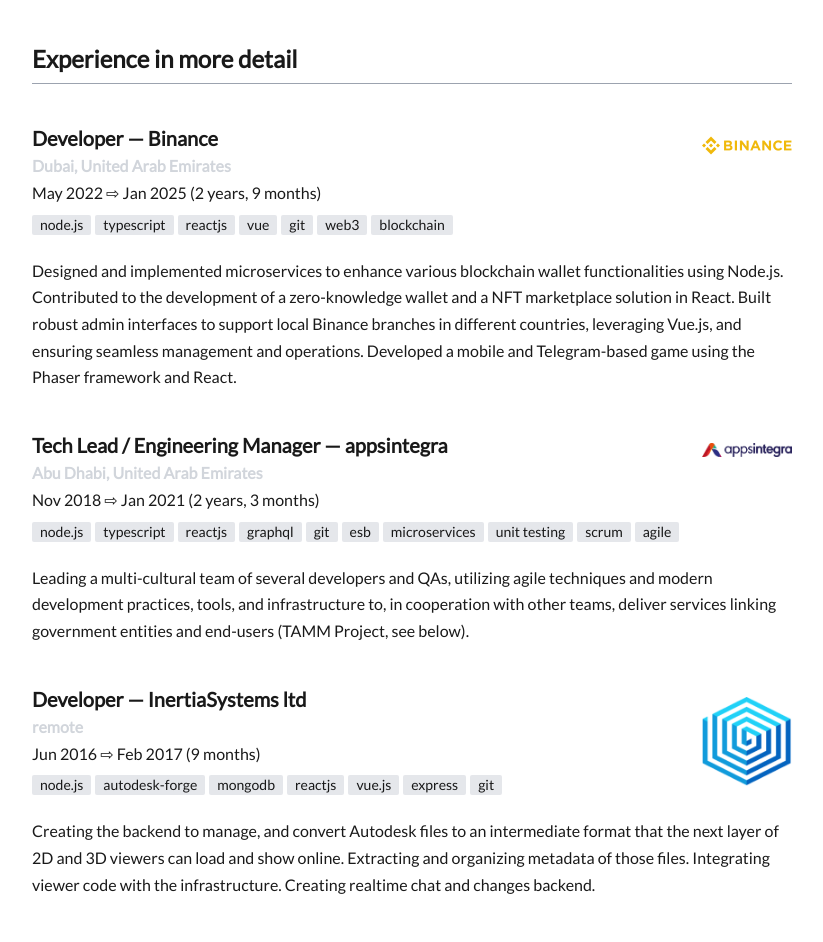
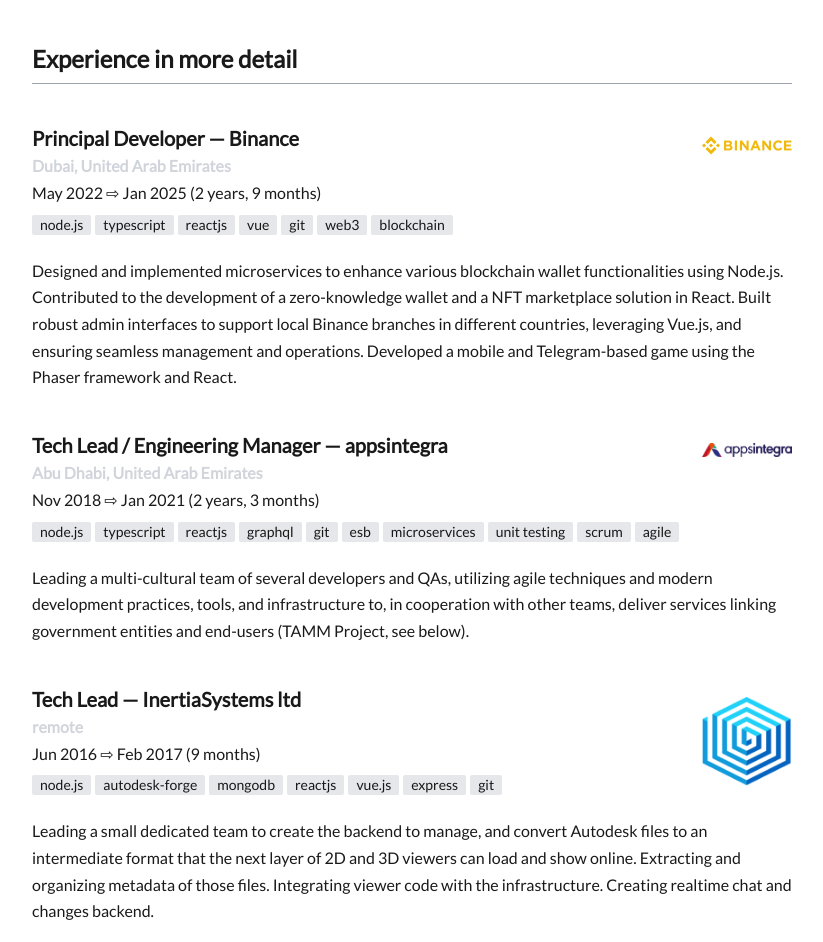
Before and after one commit to markomarkovic/cv, a Vue app: page / in a window 1280 px wide. Shown: the part 1024-1966 px from the top of the page, without its empty margins (228-1051 px from the left). Built offline with nearby package versions, Linux system fonts and the light colour scheme.

Commit message:
fix: roles

```diff
--- a/src/facts/experience.js
+++ b/src/facts/experience.js
@@ -12,7 +12,7 @@
   ],
   details: [
     {
-      title: 'Developer',
+      title: 'Principal Developer',
       employer: 'Binance',
       location: 'Dubai, United Arab Emirates',
       logo: './img/logos/binance.png',
@@ -52,7 +52,7 @@
         'Leading a multi-cultural team of several developers and QAs, utilizing agile techniques and modern development practices, tools, and infrastructure to, in cooperation with other teams, deliver services linking government entities and end-users (TAMM Project, see below).',
     },
     {
-      title: 'Developer',
+      title: 'Tech Lead',
       employer: 'InertiaSystems ltd',
       location: 'remote',
       logo: './img/logos/inertiasystems-ltd.png',
@@ -68,7 +68,7 @@
         'git',
       ],
       description:
-        'Creating the backend to manage, and convert Autodesk files to an intermediate format that the next layer of 2D and 3D viewers can load and show online. Extracting and organizing metadata of those files. Integrating viewer code with the infrastructure. Creating realtime chat and changes backend.',
+        'Leading a small dedicated team to create the backend to manage, and convert Autodesk files to an intermediate format that the next layer of 2D and 3D viewers can load and show online. Extracting and organizing metadata of those files. Integrating viewer code with the infrastructure. Creating realtime chat and changes backend.',
     },
     {
       title: 'VP of Engineering',
```
Also changed, not shown: 1 other file (tests, documents, lock files or other folders).
